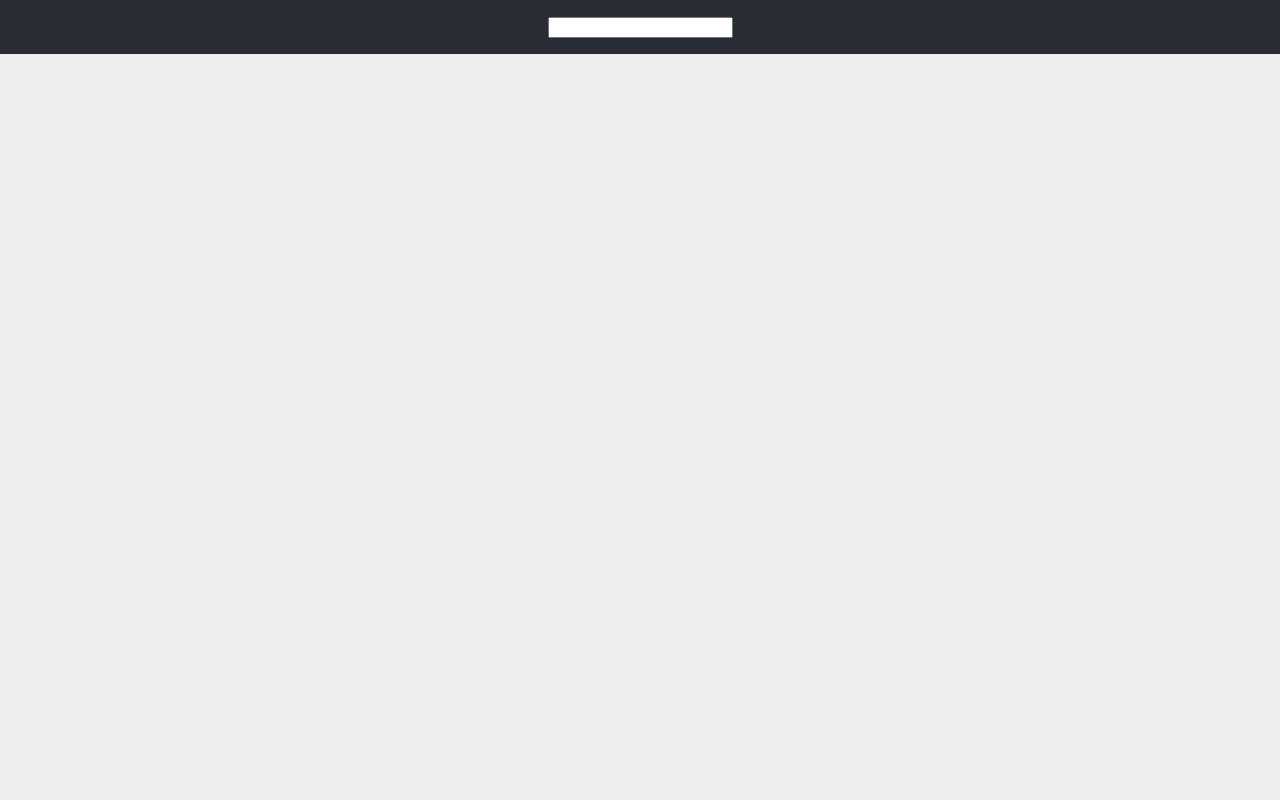
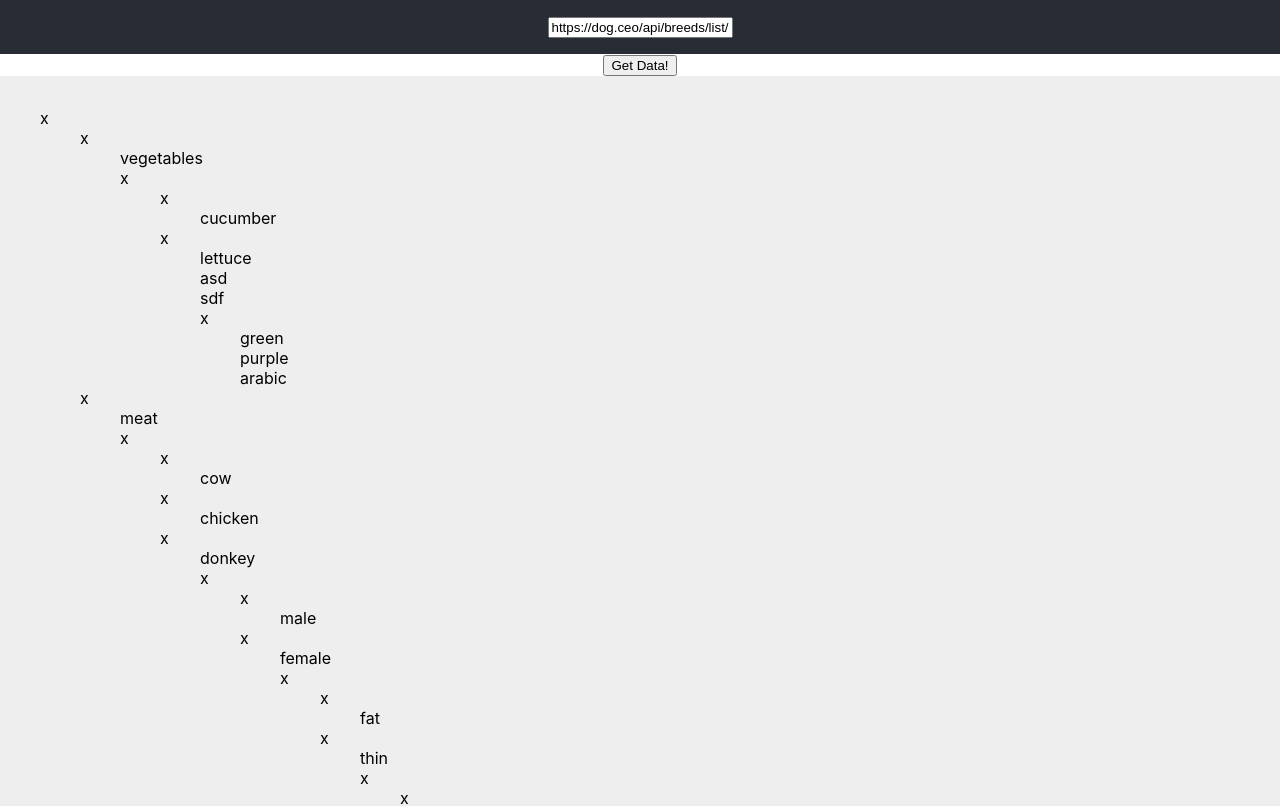
Before and after one commit to nirsgv/json-collapse, a React (Create React App) app: page / in a window 1280 px wide. Shown: the top 806 px of the page. Built offline with nearby package versions, Linux system fonts and the light colour scheme.

Commit message:
recursive menu functionality

```diff
--- a/src/App.js
+++ b/src/App.js
@@ -1,45 +1,135 @@
-import React, { useReducer } from 'react';
+import React, {useReducer, useEffect, useState} from 'react';
 import * as styled from './styledComponents';
 import reducer from './reducer';
 
 
-
-
 const getInitialState = () => ({
-  urlTextInput: '',
+    // urlTextInput: 'https://pokeapi.co/api/v2/pokemon/ditto',
+    urlTextInput: 'https://dog.ceo/api/breeds/list/all',
+    // urlTextInput: '',
+    treeData: [
+        {
+            name: "vegetables",
+            children: [{name: "cucumber"}, {
+                name: "lettuce",
+                name2: "asd",
+                name3: "sdf",
+                children: ["green", "purple", "arabic"]
+            }]
+        },
+        {
+            name: "meat",
+            children: [{name: "cow"}, {name: "chicken"}, {
+                name: "donkey",
+                children: [{name: "male"}, {
+                    name: "female",
+                    children: [{name: "fat"}, {name: "thin", children: [{name: "tall"}, {name: "short"}]}]
+                }]
+            }]
+        },
+        {name: "fish", children: [{name: "tuna"}, {name: "salmon"}, {name: "bass"}]}
+    ],
+    isPreloader: false
 });
 
 
+function Ul({children}) {
+
+    const [menuOpened, setMenuOpened] = useState(true);
+    const toggleMenu = (e) => {
+        e.stopPropagation();
+        setMenuOpened(!menuOpened);
+    }
+
+    return (
+        <>
+            <a onClick={toggleMenu}>{menuOpened ? 'x' : '+'}</a>
+            <ul style={{display: menuOpened ? 'block' : 'none'}}>
+                {children}
+            </ul>
+        </>
+    )
+}
+
+function RecursiveMenu({treeData}) {
+
+    let i = 0;
+
+    function recursiveMenuFunc(treeData) {
+        if (treeData) {
+            if (typeof treeData === 'object') {
+                const treeDataArray = Object.values(treeData);
+                return treeDataArray.length > 0 && <li key={++i}><Ul>
+                    {treeDataArray.map(recursiveMenuFunc)}
+                </Ul></li>
+            } else {
+                return <li key={++i}>{treeData}</li>;
+            }
+        } else {
+            return null;
+        }
+
+    }
 
 
-function MenuFetcher({ urlText }) {
+    // console.log(treeData);
+    let returnedData = recursiveMenuFunc(treeData);
+    // console.log(returnedData);
+    return (
+        <ul>
+            {returnedData}
+        </ul>
+    )
+}
 
+function MenuFetcher({urlText, setTreeData, setPreloader, isPreloader}) {
+
+    const fetchdata = async (url) => {
+        setPreloader(true);
+        fetch(url)
+            .then(response => response.json())
+            .then(data => {
+                setPreloader(false);
+                setTreeData(data)
+            });
+    }
 
     return (
         <div>
-            {urlText}
+            <button type='button' onClick={() => fetchdata(urlText)}>{!isPreloader ? 'Get Data!' : 'Spin!'}</button>
         </div>
     )
 }
 
 function Menufier() {
 
-  const [ state, dispatch ] = useReducer(reducer, getInitialState());
+    const [state, dispatch] = useReducer(reducer, getInitialState());
+    const {urlTextInput, isPreloader, treeData} = state;
+
 
     const setUrlTextInput = (e) => {
         dispatch({type: 'SET_URL_TEXT_INPUT', payload: e.target.value})
     }
 
+    const setTreeData = (treeDate) => {
+        dispatch({type: 'SET_TREE_DATA', payload: treeDate})
+    }
+
+    const setPreloader = (bool) => {
+        dispatch({type: 'SET_PRELOADER', payload: bool})
+    }
+
     return (
         <>
             <styled.Header>
-              <input type="text" onChange={setUrlTextInput}/>
+                <input type="text" value={urlTextInput} onChange={setUrlTextInput}/>
             </styled.Header>
+            <MenuFetcher urlText={urlTextInput} setTreeData={setTreeData} setPreloader={setPreloader}
+                         isPreloader={isPreloader}/>
             <styled.Main>
+                <RecursiveMenu treeData={treeData}/>
+            </styled.Main>
 
-              <MenuFetcher urlText={state.urlTextInput} />
-
-          </styled.Main>
 
         </>
     )
@@ -49,7 +139,7 @@ function Menufier() {
 function App() {
     return (
         <styled.AppContainer>
-      <Menufier />
+            <Menufier/>
         </styled.AppContainer>
     );
 }
--- a/src/index.css
+++ b/src/index.css
@@ -11,3 +11,70 @@ code {
   font-family: source-code-pro, Menlo, Monaco, Consolas, 'Courier New',
     monospace;
 }
+ul {
+  text-align: left;
+  list-style: none;
+}
+
+.multilevel-accordion-menu .is-accordion-submenu-parent a {
+  background: #4d5158;
+}
+
+.multilevel-accordion-menu .is-accordion-submenu a {
+  background: #35383d;
+}
+
+.multilevel-accordion-menu .sublevel-1 {
+  text-indent: 1rem;
+}
+
+.multilevel-accordion-menu .sublevel-2 {
+  text-indent: 2rem;
+}
+
+.multilevel-accordion-menu .sublevel-3 {
+  text-indent: 3rem;
+}
+
+.multilevel-accordion-menu .sublevel-4 {
+  text-indent: 4rem;
+}
+
+.multilevel-accordion-menu .sublevel-5 {
+  text-indent: 5rem;
+}
+
+.multilevel-accordion-menu .sublevel-6 {
+  text-indent: 6rem;
+}
+
+.multilevel-accordion-menu a {
+  color: #fefefe;
+  box-shadow: inset 0 -1px #41444a;
+}
+
+.multilevel-accordion-menu a::after {
+  border-color: #fefefe transparent transparent;
+}
+
+.multilevel-accordion-menu .menu > li:not(.menu-text) > a {
+  padding: 1.2rem 1rem;
+}
+
+.multilevel-accordion-menu .is-accordion-submenu-parent[aria-expanded="true"] a.subitem::before {
+  content: "\f016";
+  font-family: FontAwesome;
+  margin-right: 1rem;
+}
+
+.multilevel-accordion-menu .is-accordion-submenu-parent[aria-expanded="true"] a::before {
+  content: "\f07c";
+  font-family: FontAwesome;
+  margin-right: 1rem;
+}
+
+.multilevel-accordion-menu .is-accordion-submenu-parent[aria-expanded="false"] a::before {
+  content: "\f07b";
+  font-family: FontAwesome;
+  margin-right: 1rem;
+}
--- a/src/reducer.js
+++ b/src/reducer.js
@@ -11,6 +11,20 @@ const reducer = (state, action) => {
             }
         }
 
+        case 'SET_TREE_DATA': {
+            return {
+                ...state,
+                treeData: action.payload
+            }
+        }
+
+        case 'SET_PRELOADER': {
+            return {
+                ...state,
+                isPreloader: action.payload
+            }
+        }
+
         default:
             return state;
     }
```
Lines whose indentation alone changed are shown as unchanged.
